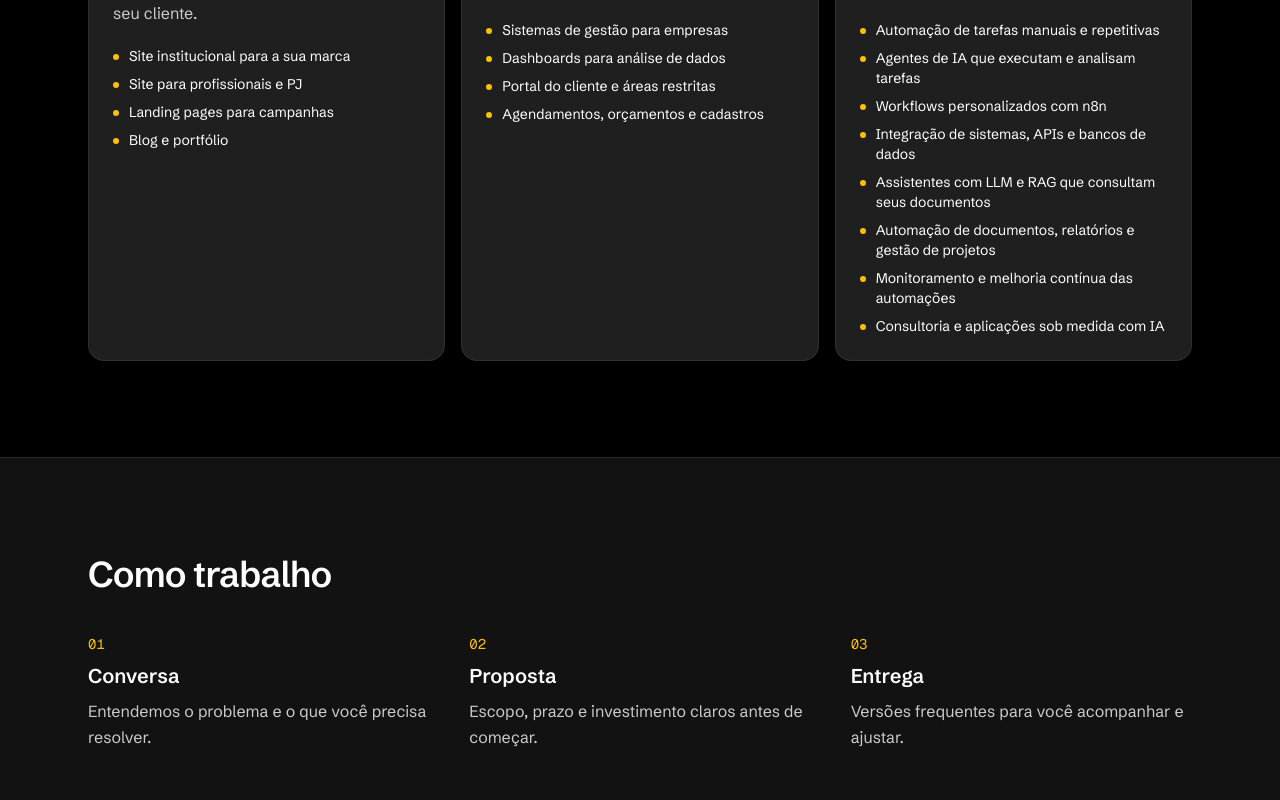
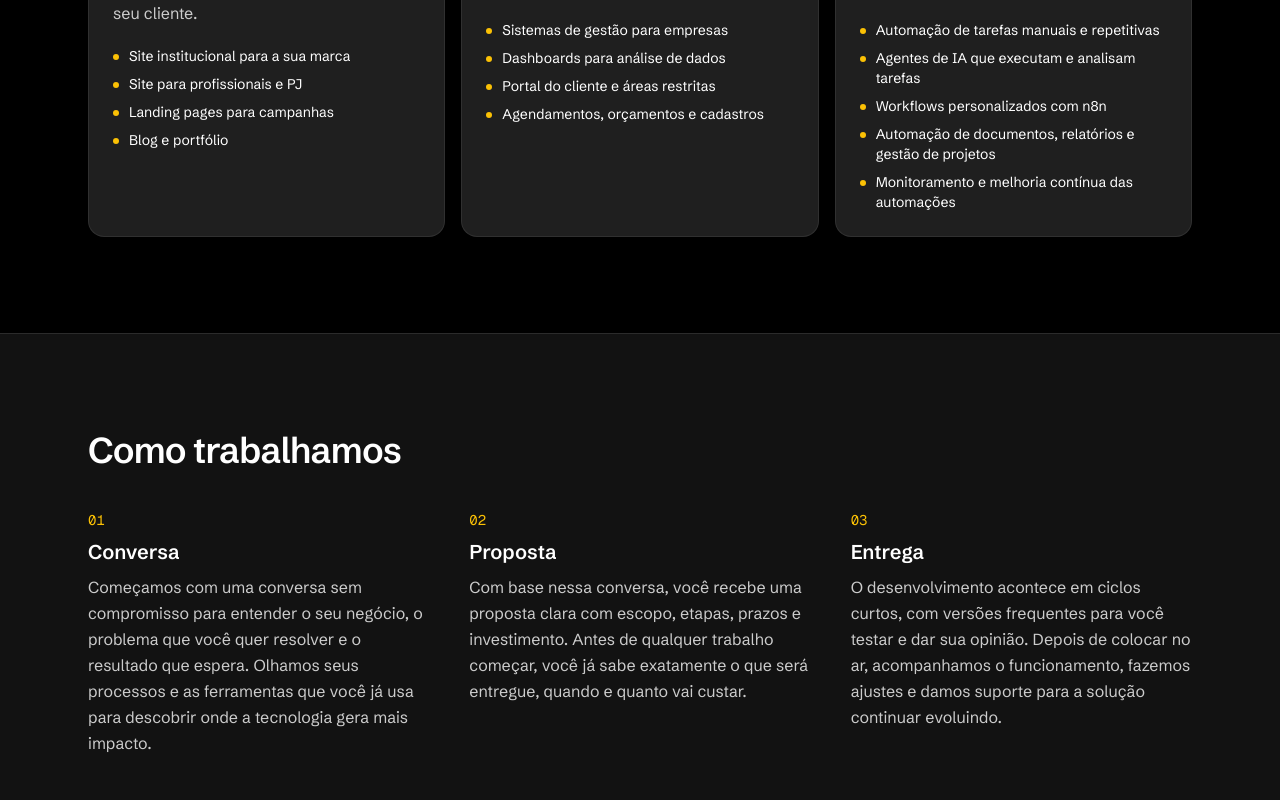
Before and after one commit to vidaltechnologies/vidaltechnologies-site, a Next.js app: page / in a window 1280 px wide. Shown: the part 980-1780 px from the top of the page. Built offline with nearby package versions, Linux system fonts and the light colour scheme.

Commit message:
Como trabalhamos com etapas detalhadas e menos tópicos em Automação
Co-Authored-By: Claude Opus 5.5 (1M context) <noreply@anthropic.com>
Claude-Session: https://claude.ai/code/session_01JwJTa3PbY1ij6qC6EeTHdF

```diff
--- a/src/i18n/dictionaries.ts
+++ b/src/i18n/dictionaries.ts
@@ -16,7 +16,7 @@ export const htmlLang: Record<Locale, string> = {
 
 const pt = {
   languageName: "Português",
-  nav: { services: "Serviços", process: "Como trabalho", about: "Sobre" },
+  nav: { services: "Serviços", process: "Como trabalhamos", about: "Sobre" },
   cta: "Fale comigo",
   hero: {
     eyebrow: "Tecnologia sob medida",
@@ -68,21 +68,27 @@ const pt = {
           "Automação de tarefas manuais e repetitivas",
           "Agentes de IA que executam e analisam tarefas",
           "Workflows personalizados com n8n",
-          "Integração de sistemas, APIs e bancos de dados",
-          "Assistentes com LLM e RAG que consultam seus documentos",
           "Automação de documentos, relatórios e gestão de projetos",
           "Monitoramento e melhoria contínua das automações",
-          "Consultoria e aplicações sob medida com IA",
         ],
       },
     ],
   },
   process: {
-    title: "Como trabalho",
+    title: "Como trabalhamos",
     steps: [
-      { title: "Conversa", text: "Entendemos o problema e o que você precisa resolver." },
-      { title: "Proposta", text: "Escopo, prazo e investimento claros antes de começar." },
-      { title: "Entrega", text: "Versões frequentes para você acompanhar e ajustar." },
+      {
+        title: "Conversa",
+        text: "Começamos com uma conversa sem compromisso para entender o seu negócio, o problema que você quer resolver e o resultado que espera. Olhamos seus processos e as ferramentas que você já usa para descobrir onde a tecnologia gera mais impacto.",
+      },
+      {
+        title: "Proposta",
+        text: "Com base nessa conversa, você recebe uma proposta clara com escopo, etapas, prazos e investimento. Antes de qualquer trabalho começar, você já sabe exatamente o que será entregue, quando e quanto vai custar.",
+      },
+      {
+        title: "Entrega",
+        text: "O desenvolvimento acontece em ciclos curtos, com versões frequentes para você testar e dar sua opinião. Depois de colocar no ar, acompanhamos o funcionamento, fazemos ajustes e damos suporte para a solução continuar evoluindo.",
+      },
     ],
   },
   about: {
@@ -138,7 +144,7 @@ export type Dictionary = typeof pt;
 
 const en: Dictionary = {
   languageName: "English",
-  nav: { services: "Services", process: "How I work", about: "About" },
+  nav: { services: "Services", process: "How we work", about: "About" },
   cta: "Get in touch",
   hero: {
     eyebrow: "Tailor-made technology",
@@ -190,21 +196,27 @@ const en: Dictionary = {
           "Automation of manual, repetitive tasks",
           "AI agents that carry out and analyze tasks",
           "Custom workflows with n8n",
-          "Integration of systems, APIs and databases",
-          "LLM and RAG assistants that search your documents",
           "Automated documents, reports and project tracking",
           "Monitoring and continuous improvement of automations",
-          "Consulting and custom AI applications",
         ],
       },
     ],
   },
   process: {
-    title: "How I work",
+    title: "How we work",
     steps: [
-      { title: "Conversation", text: "We understand the problem and what you need to solve." },
-      { title: "Proposal", text: "Clear scope, timeline and investment before we start." },
-      { title: "Delivery", text: "Frequent releases so you can follow along and adjust." },
+      {
+        title: "Conversation",
+        text: "We start with a no-commitment conversation to understand your business, the problem you want to solve and the result you expect. We look at your processes and the tools you already use to find where technology will have the most impact.",
+      },
+      {
+        title: "Proposal",
+        text: "Based on that conversation, you get a clear proposal with scope, stages, timeline and investment. Before any work begins, you know exactly what will be delivered, when, and how much it will cost.",
+      },
+      {
+        title: "Delivery",
+        text: "Development happens in short cycles, with frequent releases for you to try and give feedback on. After launch, we monitor how it runs, make adjustments and provide support so the solution keeps improving.",
+      },
     ],
   },
   about: {
@@ -258,7 +270,7 @@ const en: Dictionary = {
 
 const es: Dictionary = {
   languageName: "Español",
-  nav: { services: "Servicios", process: "Cómo trabajo", about: "Sobre mí" },
+  nav: { services: "Servicios", process: "Cómo trabajamos", about: "Sobre mí" },
   cta: "Contáctame",
   hero: {
     eyebrow: "Tecnología a medida",
@@ -310,21 +322,27 @@ const es: Dictionary = {
           "Automatización de tareas manuales y repetitivas",
           "Agentes de IA que ejecutan y analizan tareas",
           "Workflows personalizados con n8n",
-          "Integración de sistemas, APIs y bases de datos",
-          "Asistentes con LLM y RAG que consultan tus documentos",
           "Automatización de documentos, informes y gestión de proyectos",
           "Monitoreo y mejora continua de las automatizaciones",
-          "Consultoría y aplicaciones a medida con IA",
         ],
       },
     ],
   },
   process: {
-    title: "Cómo trabajo",
+    title: "Cómo trabajamos",
     steps: [
-      { title: "Conversación", text: "Entendemos el problema y lo que necesitas resolver." },
-      { title: "Propuesta", text: "Alcance, plazo e inversión claros antes de empezar." },
-      { title: "Entrega", text: "Versiones frecuentes para que puedas seguir y ajustar." },
+      {
+        title: "Conversación",
+        text: "Empezamos con una conversación sin compromiso para entender tu negocio, el problema que quieres resolver y el resultado que esperas. Analizamos tus procesos y las herramientas que ya usas para descubrir dónde la tecnología genera más impacto.",
+      },
+      {
+        title: "Propuesta",
+        text: "A partir de esa conversación, recibes una propuesta clara con alcance, etapas, plazos e inversión. Antes de empezar cualquier trabajo, ya sabes exactamente qué se entregará, cuándo y cuánto costará.",
+      },
+      {
+        title: "Entrega",
+        text: "El desarrollo se hace en ciclos cortos, con versiones frecuentes para que pruebes y des tu opinión. Después del lanzamiento, seguimos su funcionamiento, hacemos ajustes y damos soporte para que la solución siga evolucionando.",
+      },
     ],
   },
   about: {
```
